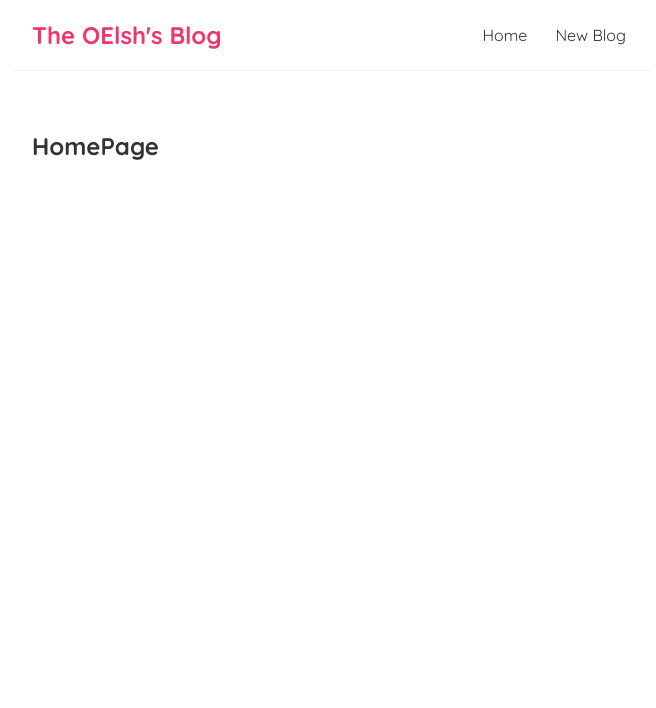
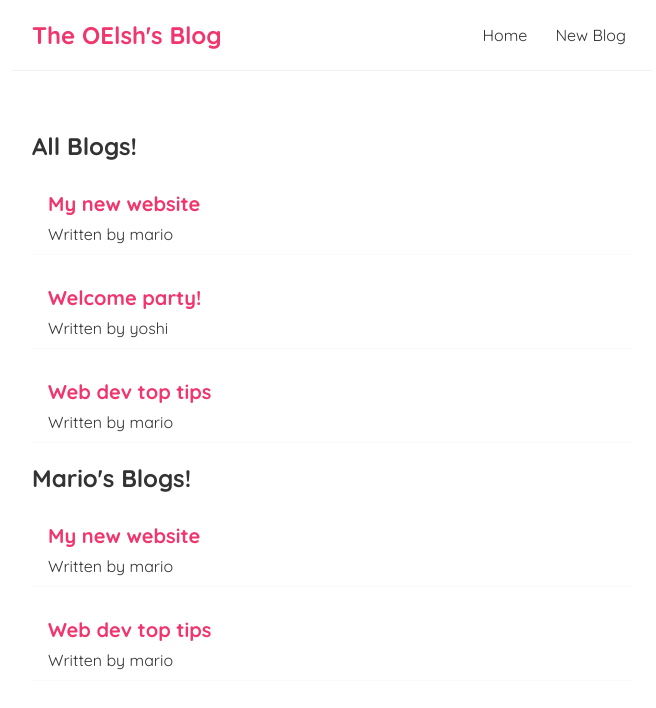
Before and after one commit to Omar125X/react-simple-blog, a React (Create React App) app in the folder simple-blog/: page / in a window 1280 px wide. Shown: the top 708 px of the page, without its empty margins (308-964 px from the left). Built offline with nearby package versions, Linux system fonts and the light colour scheme.

Commit message:
ListingBlogs-HomePage

```diff
--- /dev/null
+++ b/simple-blog/src/BlogList.js
@@ -0,0 +1,18 @@
+const BlogList = (props) => {
+    const blogs = props.blogs;
+    const title = props.title;
+
+    return (
+        <div className="blog-list">
+            <h2>{title}</h2>
+        {blogs.map(blog => (
+        <div className="blog-preview" key={blog.id} >
+          <h2>{ blog.title }</h2>
+          <p>Written by { blog.author }</p>
+        </div>
+      ))}
+        </div>
+    );
+}
+
+export default BlogList;
--- a/simple-blog/src/Home.js
+++ b/simple-blog/src/Home.js
@@ -1,9 +1,19 @@
+import { useState } from "react";
+import BlogList from "./BlogList";
+
 const Home = () => {
-    return (
-        <div className="home">
-            <h2>HomePage</h2>
-        </div>
-     );
+  const [blogs, setBlogs] = useState([
+    { title: 'My new website', body: 'lorem ipsum...', author: 'mario', id: 1 },
+    { title: 'Welcome party!', body: 'lorem ipsum...', author: 'yoshi', id: 2 },
+    { title: 'Web dev top tips', body: 'lorem ipsum...', author: 'mario', id: 3 }
+  ])
+
+  return (
+    <div className="home">
+        <BlogList blogs={blogs} title="All Blogs!"/>
+        <BlogList blogs={blogs.filter((blog) => blog.author==="mario")} title="Mario's Blogs!"/>
+    </div>
+  );
 }
 
 export default Home;
--- a/simple-blog/src/index.css
+++ b/simple-blog/src/index.css
@@ -33,3 +33,18 @@
   margin: 40px auto;
   padding: 20px;
 }
+
+/* blog previews / list */
+.blog-preview {
+  padding: 10px 16px;
+  margin: 20px 0;
+  border-bottom: 1px solid #fafafa;
+}
+.blog-preview:hover {
+  box-shadow: 1px 3px 5px rgba(0,0,0,0.1);
+}
+.blog-preview h2 {
+  font-size: 20px;
+  color: #f1356d;
+  margin-bottom: 8px;
+}
```
